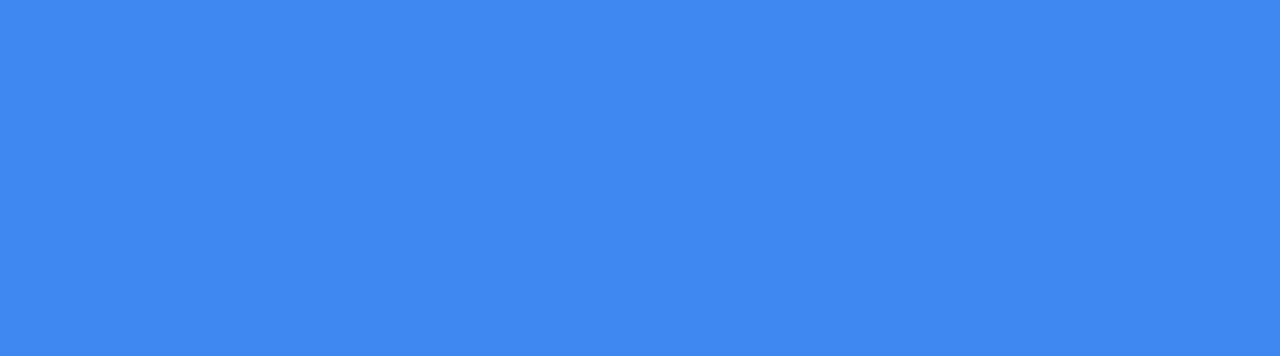
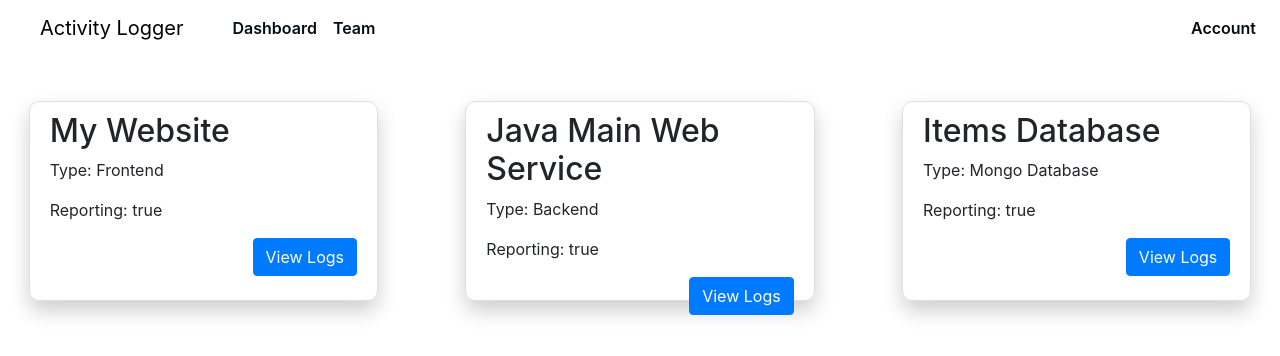
Before and after one commit to rohanpahwa27/ActivityLoggerUI, a React (Create React App) app: page /dashboard in a window 1280 px wide. Shown: the top 356 px of the page. Built offline with nearby package versions, Linux system fonts and the light colour scheme.

Commit message:
Created Dashboard

```diff
--- a/src/App.js
+++ b/src/App.js
@@ -4,6 +4,7 @@ import { BrowserRouter as Router, Route } from "react-router-dom";
 import Signup from "./Signup/Signup.js";
 import Login from "./Login/Login.js";
 import Team from "./Team/Team.js";
+import Dashboard from "./Dashboard/Dashboard.js"
 import { UserContext } from "./Context/UserContext.js";
 
 class App extends Component {
@@ -32,6 +33,7 @@ class App extends Component {
         <Router>
           <Route path="/signup" component={Signup} />
           <Route path="/team" component={Team} />
+          <Route path="/dashboard" component={Dashboard} />
           <Route exact path="/" component={Login} />
         </Router>
       </UserContext.Provider>
--- /dev/null
+++ b/src/Dashboard/ApplicationCard/ApplicationCard.css
@@ -0,0 +1,100 @@
+.application-card {
+  border-radius: 10px;
+  border: 1px solid rgb(225 222 222);
+  box-shadow: 0 10px 20px 0 rgba(0, 0, 0, 0.19);
+  margin-bottom: 30px;
+  margin-top: 30px;
+  height: 200px;
+  width: 80%;
+  text-align: left;
+  padding-left: 20px;
+  padding-top: 10px;
+  padding-right: 20px;
+}
+
+.application-col {
+  padding-left: 25px !important;
+  padding-right: 25px !important;
+}
+
+.application-container {
+  text-align: center;
+  height: 100vh;
+  display: flex;
+  flex-direction: column;
+  justify-content: center;
+  background-color: transparent !important;
+  margin-top: 20px;
+  margin-bottom: 10px;
+  height: 150px !important;
+}
+
+.application-input {
+  background-color: #f5f8fa !important;
+  border-color: #f5f8fa !important;
+}
+
+.application-input:hover {
+  background-color: white !important;
+  border-color: #c0c5c8 !important;
+}
+
+.application-input:focus {
+  border-color: #3e88ef !important;
+  background-color: white !important;
+}
+
+.welcome-text {
+  color: white !important;
+  font-weight: 300;
+  font-size: 30px;
+}
+
+.forgot-text {
+  color: #3e88ef !important;
+  font-size: 15px;
+}
+
+.forgot-text:hover {
+  color: #2e6cc3 !important;
+}
+
+.application-btn {
+  background-color: #3e88ef !important;
+  font-weight: 400;
+  margin-top: 1em !important;
+}
+
+.application-btn:hover {
+  background-color: #2e6cc3 !important;
+}
+
+.get-started-text {
+  color: white !important;
+  font-size: 20px;
+}
+
+.get-started-link {
+  color: white !important;
+  font-size: 20px !important;
+}
+
+.get-started-link:hover {
+  color: rgb(235, 235, 235) !important;
+}
+
+.get-started-link:visited {
+  color: rgb(235, 235, 235) !important;
+}
+
+.invalid-credentials-container {
+  align-items: center;
+  justify-content: center;
+  color: #e44e4e;
+  font-size: 15px;
+  padding-top: 10px;
+}
+
+.alert-icon-container {
+  padding-right: 5px;
+}
--- /dev/null
+++ b/src/Dashboard/ApplicationCard/ApplicationCard.js
@@ -0,0 +1,47 @@
+import React, { Component } from "react";
+import "./ApplicationCard.css";
+import { Form, Button, Container, Row, Col, Collapse } from "react-bootstrap";
+import api from "../../Api/api.js";
+
+export default class ApplicationCard extends Component {
+  constructor(props) {
+    super(props);
+    this.state = { invalidCredentials: false };
+  }
+
+  async handleLogin(event) {
+    event.preventDefault();
+    const email = event.target.elements.email.value;
+    const password = event.target.elements.password.value;
+
+    const response = await api.loginUser({
+      email: email,
+      password: password,
+    });
+
+    if (response.data.status === "error"){
+      this.setState({
+        invalidCredentials: true,
+      });
+    }
+  }
+
+  render() {
+    return (
+      <Container className="application-container col-4">
+        <Row className="justify-content-center">
+            <div className="application-card">
+              <div>
+                <h2>
+                  {this.props.application}
+                </h2>
+                <p>Type: {this.props.type}</p>
+                <p>Reporting: true</p>
+                <Button className="viewLogs float-right">View Logs</Button>
+              </div>
+            </div>
+        </Row>
+      </Container>
+    );
+  }
+}
--- /dev/null
+++ b/src/Dashboard/Dashboard.js
@@ -0,0 +1,23 @@
+import React, { Component } from "react";
+import "./Dashboard.css";
+import ApplicationCard from "./ApplicationCard/ApplicationCard.js";
+import { Row, Col } from "react-bootstrap";
+import Header from "../GlobalComponents/LoggedInHeader";
+
+export default class Dashboard extends Component {
+  render() {
+    document.body.style = "background: white !important;";
+    return (
+      <div className="justify-content-center">
+      <Header/>
+        <Row style={{
+          paddingTop: 50
+        }}>
+          <ApplicationCard application="My Website" type="Frontend"/>
+          <ApplicationCard application="Java Main Web Service" type="Backend"/>
+          <ApplicationCard application="Items Database" type="Mongo Database"/>
+        </Row>
+      </div>
+    );
+  }
+}
--- a/src/GlobalComponents/LoggedInHeader.js
+++ b/src/GlobalComponents/LoggedInHeader.js
@@ -20,12 +20,15 @@ class LoggedInHeader extends Component {
         expand="md"
         collapseOnSelect={true}
       >
-        <Navbar.Brand className="pl-1 pl-md-4 home-brand" href="/">
+        <Navbar.Brand className="pl-1 pl-md-4 home-brand" href="/dashboard">
           Activity Logger
         </Navbar.Brand>
         <Navbar.Toggle aria-controls="responsive-navbar-nav" />
         <Navbar.Collapse id="basic-navbar-nav">
           <Nav className="mr-auto">
+            <Nav.Link className="nav-items" href="/dashboard">
+              Dashboard
+            </Nav.Link>
             <Nav.Link className="nav-items" href="/team">
               Team
             </Nav.Link>
```
Also changed, not shown: src/Dashboard/Dashboard.css (added).
